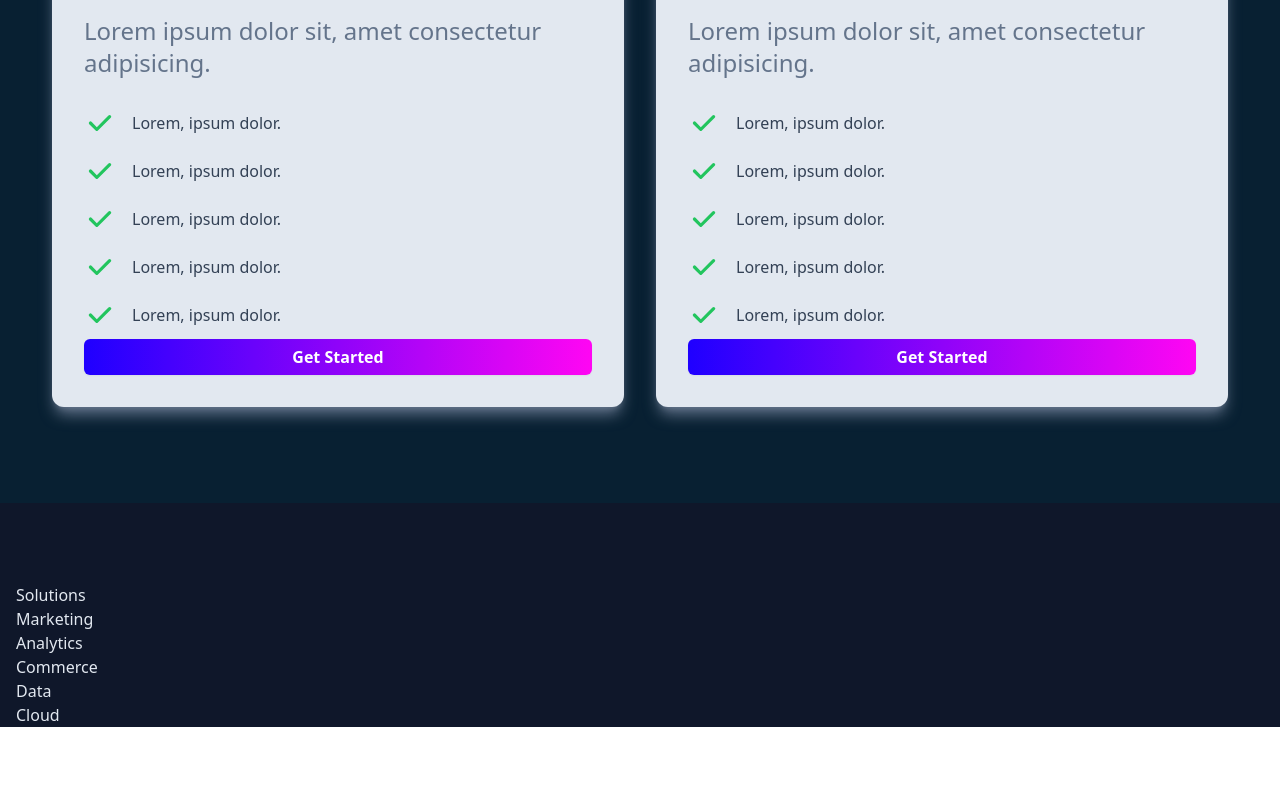
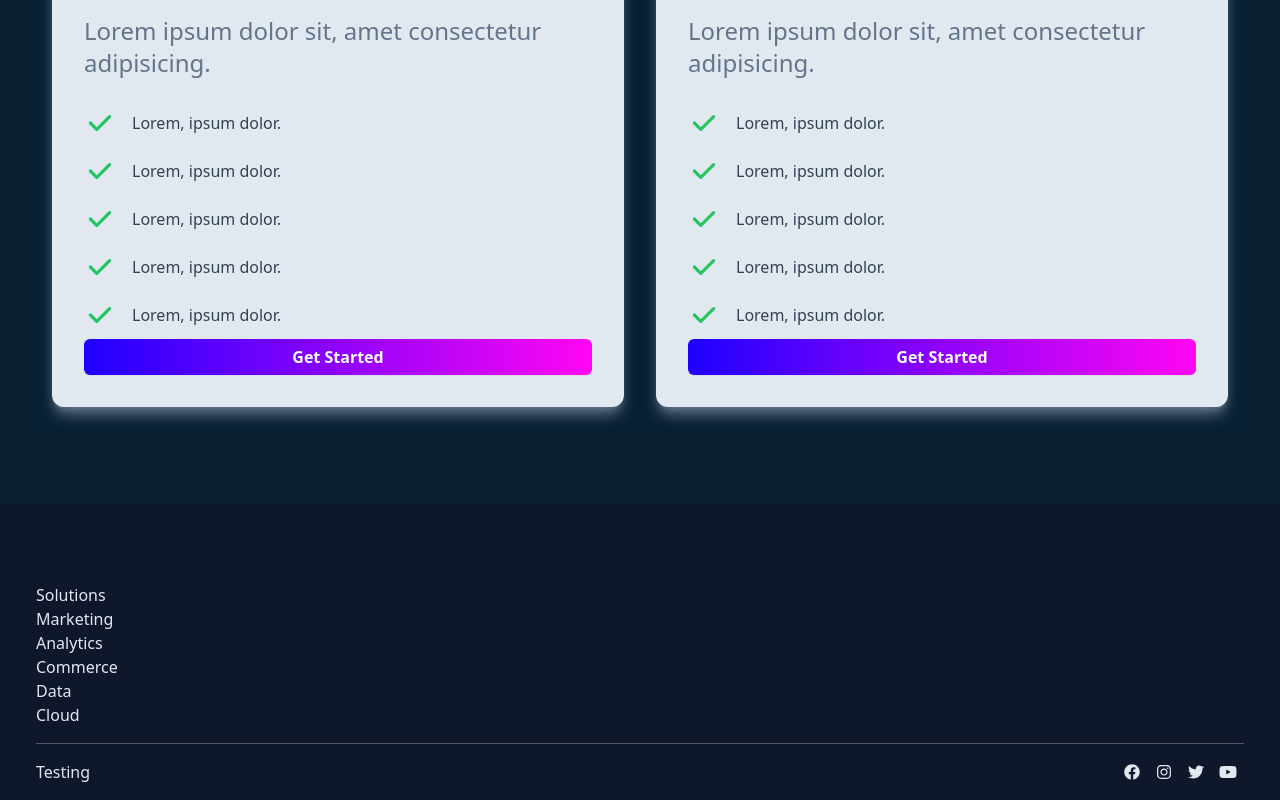
Before and after one commit to hasyimsw/xhvlr-react, a React (Create React App) app: page / in a window 1280 px wide. Shown: the part 3752-4552 px from the top of the page. Before the commit the page ends 4479 px from the top, so only its background shows below. Built offline with nearby package versions, Linux system fonts and the light colour scheme; the HTML template or start-up script is replaced by a standard one.

Commit message:
update file

```diff
--- a/package.json
+++ b/package.json
@@ -9,6 +9,7 @@
     "@testing-library/user-event": "^13.5.0",
     "react": "^18.1.0",
     "react-dom": "^18.1.0",
+    "react-icon": "^1.0.0",
     "react-icons": "^4.4.0",
     "react-scripts": "5.0.1",
     "web-vitals": "^2.1.4"
--- a/src/components/Footer.jsx
+++ b/src/components/Footer.jsx
@@ -1,9 +1,10 @@
 import React from 'react'
+import { FaFacebook, FaTwitter, FaInstagram, FaYoutube } from 'react-icons/fa'
 
 const Footer = () => {
   return (
-    <div className='w-full pt-20 text-slate-200 bg-slate-900 px-4'>
-      <div>
+    <div className='w-full pt-20 text-slate-200 bg-slate-900 pb-4'>
+      <div className='max-w-[1240px] px-4 mx-auto'>
         <div>
           <h5>Solutions</h5>
           <ul>
@@ -14,6 +15,16 @@ const Footer = () => {
             <li>Cloud</li>
           </ul>
         </div>
+        <hr className='my-4 opacity-30' />
+        <div className='flex items-center md:justify-between'>
+          <div>Testing</div>
+          <div className='flex'>
+            <FaFacebook className='w-8' />
+            <FaInstagram className='w-8' />
+            <FaTwitter className='w-8' />
+            <FaYoutube className='w-8' />
+          </div>
+        </div>
       </div>
     </div>
   )
```
Also changed, not shown: 1 other file (tests, documents, lock files or other folders).
